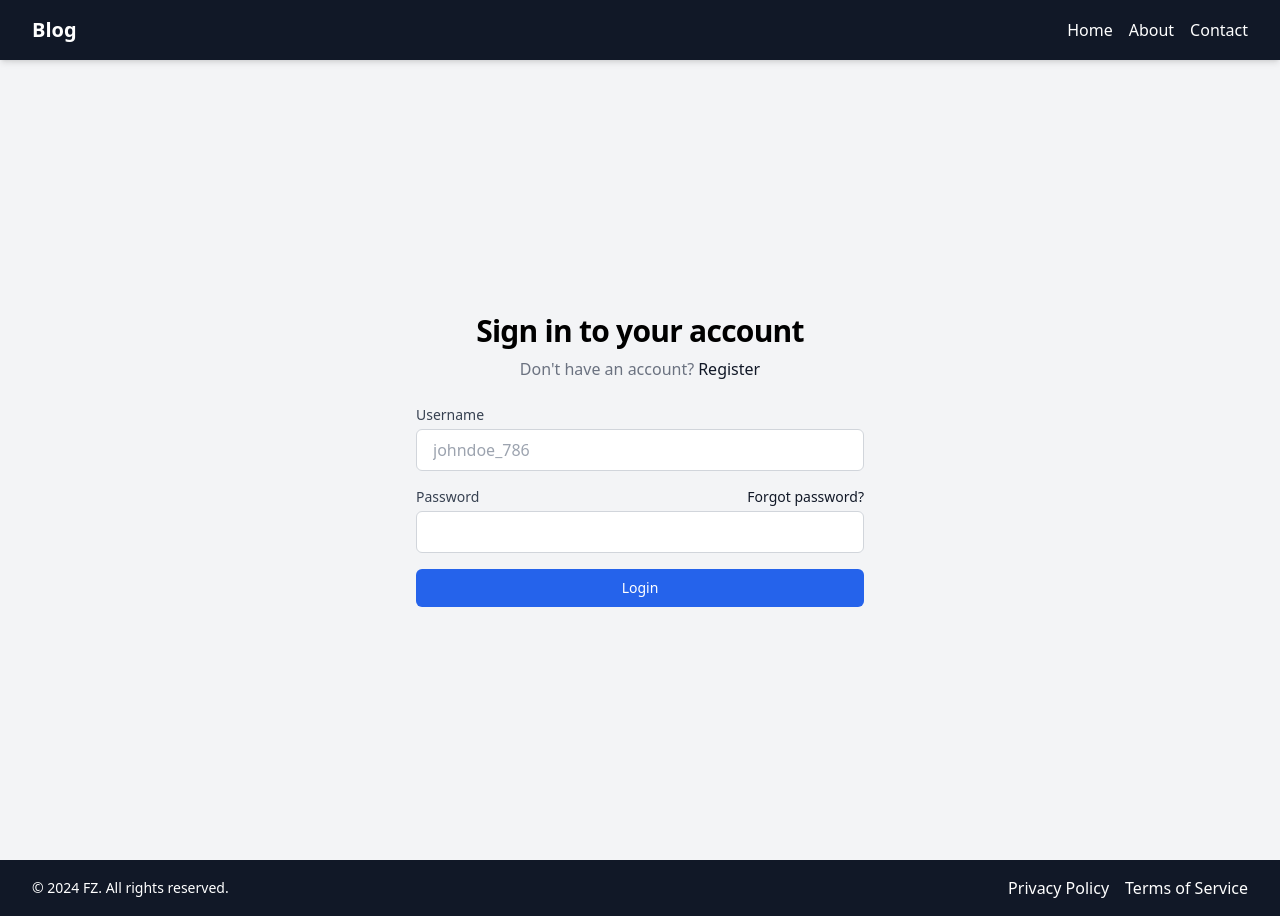
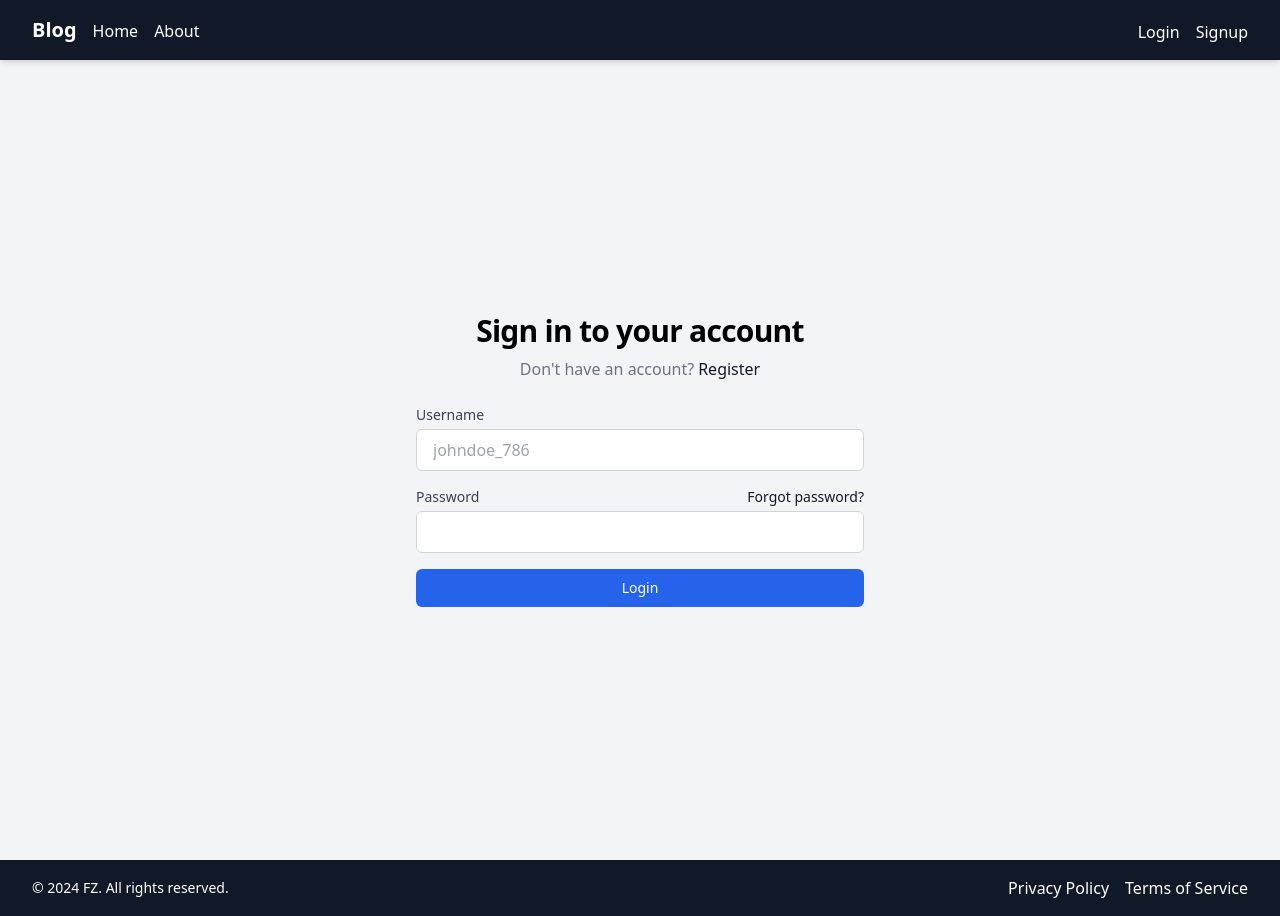
Before and after one commit to mdfaizanahmed786/personal-blog, a React (Vite) app in the folder frontend/: page /auth/login in a window 1280 px wide. Built offline with nearby package versions, Linux system fonts and the light colour scheme.

Commit message:
edited navbar

```diff
--- a/frontend/src/App.tsx
+++ b/frontend/src/App.tsx
@@ -1,4 +1,4 @@
-import React from "react";
+import React, { useEffect } from "react";
 import { Provider } from "react-redux";
 import { Outlet, Route, Routes } from "react-router-dom";
 import store from "./store/store";
@@ -13,6 +13,8 @@ const About = React.lazy(() => import("./components/About"));
 const Home = React.lazy(() => import("./components/Home"));
 
 function SuspenseLayout() {
+  useEffect(() => {}, []);
+
   return (
     <>
       <Header />
--- a/frontend/src/components/Header.tsx
+++ b/frontend/src/components/Header.tsx
@@ -1,22 +1,39 @@
+import { useSelector } from "react-redux";
 import { Link } from "react-router-dom";
+import { RootState } from "../store/store";
 
 function Header() {
+  const user = useSelector((state: RootState) => state.auth.user);
   return (
     <header className="bg-gray-900 sticky top-0 shadow-md text-white py-4 px-6 md:px-8">
-      <div className="container mx-auto flex items-center justify-between">
+      <div className="container  mx-auto flex items-center ">
+       <div className="flex-1 space-x-4">
+
         <Link className="text-xl font-bold" to="/">
           Blog
         </Link>
-        <nav className="hidden md:flex items-center space-x-4">
           <Link className="hover:underline" to="/">
             Home
           </Link>
           <Link className="hover:underline" to="/about">
             About
           </Link>
-          <Link className="hover:underline" to="/">
-            Contact
-          </Link>
+
+       </div>
+        <nav className="hidden md:self-end md:flex items-center space-x-4">
+
+        {user ? (
+          <p className="text-sm">Welcome, {user.username}</p>
+        ) : (
+          <>
+            <Link className="hover:underline" to="/auth/login">
+              Login
+            </Link>
+            <Link className="hover:underline" to="/auth/signup">
+              Signup
+            </Link>
+          </>
+        )}
         </nav>
       </div>
     </header>
--- a/frontend/src/components/Home.tsx
+++ b/frontend/src/components/Home.tsx
@@ -1,6 +1,7 @@
 import { Link } from "react-router-dom";
 
 function Home() {
+
   return (
     <div className="flex flex-col min-h-[100dvh]">
       <main className="flex-1 max-w-6xl mx-auto py-8 px-4 md:px-8">
--- a/frontend/src/features/slices/authSlice.ts
+++ b/frontend/src/features/slices/authSlice.ts
@@ -1,6 +1,19 @@
 import { createSlice } from "@reduxjs/toolkit";
 
-const authInitialState = {
+type TInitialState={
+  token: string | null;
+  isAuthenticated: boolean;
+  isLoading: boolean;
+  user: TUser | null;
+}
+
+type TUser={
+  id:string
+  username: string;
+
+};
+
+const authInitialState: TInitialState = {
   token: null,
   isAuthenticated: false,
   isLoading: false,
--- a/frontend/src/lib/axios.ts
+++ b/frontend/src/lib/axios.ts
@@ -1,19 +1,19 @@
 import axios from "axios";
 
+const userRouteInstance = axios.create({
+  baseURL: "https://backend.ahmedriyan528.workers.dev/api/v1/user",
+  headers: {
+    "Content-Type": "application/json",
+  },
+  withCredentials: true,
+});
 
-const userRouteInstance=axios.create({
-    baseURL:"https://backend.ahmedriyan528.workers.dev/api/v1/user",
-    headers:{
-        "Content-Type":"application/json"
-    }
+const postRouteInstance = axios.create({
+  baseURL: "https://backend.ahmedriyan528.workers.dev/api/v1/post",
+  headers: {
+    "Content-Type": "application/json",
+  },
+  withCredentials: true,
+});
 
-})
-
-const postRouteInstance=axios.create({
-    baseURL:"https://backend.ahmedriyan528.workers.dev/api/v1/post",
-    headers:{
-        "Content-Type":"application/json"
-    }
-})
-
-export {userRouteInstance, postRouteInstance}
+export { userRouteInstance, postRouteInstance };
```
Also changed, not shown: 1 other file (tests, documents, lock files or other folders).
